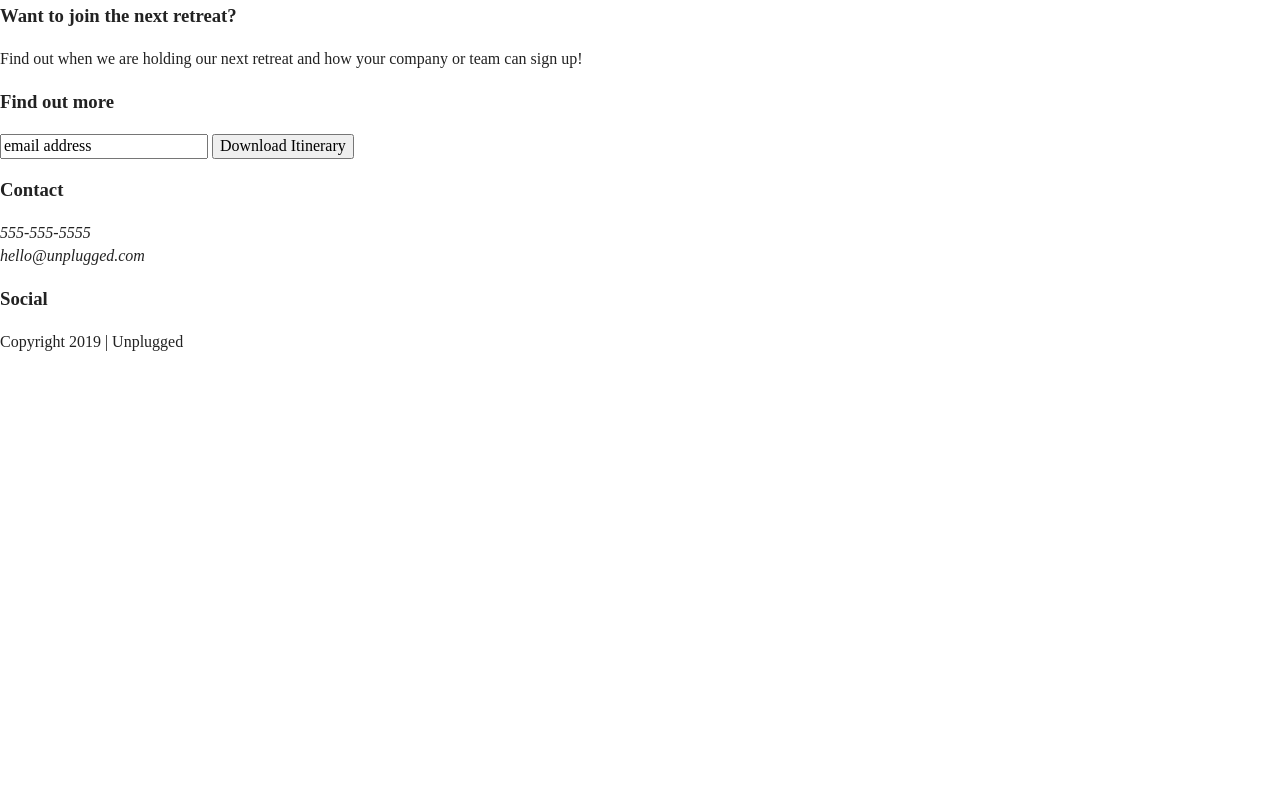
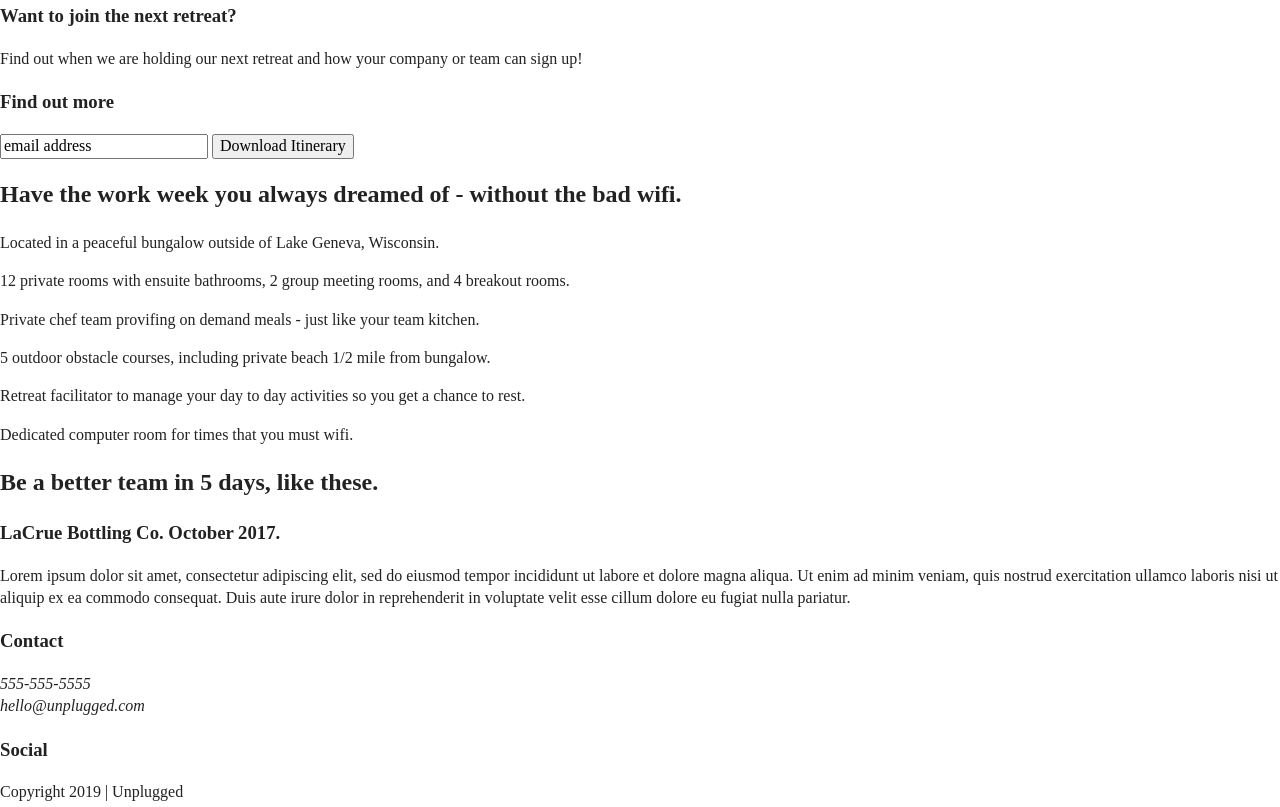
Before and after one commit to KatrinaDH/unplugged-retreat, a website: page index.html in a window 1280 px wide. Shown: the part 504-1311 px from the top of the page. Before the commit the page ends 873 px from the top, so only its background shows below. Drawn offline with Linux system fonts and the light colour scheme.

Commit message:
Added icon section and reviews

```diff
--- a/index.html
+++ b/index.html
@@ -39,7 +39,6 @@
   </header>
 
   <main>
-
     <section class="hero-area">
       <div class="content-wrapper">
         <h1>Retreat from the desk, return refreshed.</h1>
@@ -61,6 +60,60 @@
       </div>
      </div>
     </aside>
+
+    <section class="features">
+      <div class="content-wrapper">
+        <h2>Have the work week you always dreamed of - without the bad wifi.</h2>
+        <div class="features-items">
+          <article>
+             <p class="fontawesome-icon"></p>
+             <p class="features-item-description">Located in a peaceful bungalow outside
+             of Lake Geneva, Wisconsin.</p>
+          </article>
+          <article>
+             <p class="fontawesome-icon"></p>
+             <p class="features-item-description">12 private rooms with ensuite bathrooms,
+             2 group meeting rooms, and 4 breakout rooms.</p>
+          </article>
+          <article>
+             <p class="fontawesome-icon"></p>
+             <p class="features-item-description">Private chef team provifing on demand
+             meals - just like your team kitchen.</p>
+           </article>
+           <article>
+             <p class="fontawesome-icon"></p>
+             <p class="features-item-description">5 outdoor obstacle courses, including
+             private beach 1/2 mile from bungalow.</p>
+           </article>
+           <article>
+             <p class="fontawesome-icon"></p>
+             <p class="features-item-description">Retreat facilitator to manage your day
+             to day activities so you get a chance to rest.</p>
+           </article>
+           <article>
+             <p class="fontawesome-icon"></p>
+             <p class="features-item-description">Dedicated computer room for times that
+             you must wifi.</p>
+           </article>
+         </div>
+      </div>
+    </section>
+
+    <section class="reviews">
+      <div class="content-wrapper">
+        <h2>Be a better team in 5 days, like these.</h2>
+        <article>
+          <div>
+            <h3>LaCrue Bottling Co. October 2017.</h3>
+            <p>Lorem ipsum dolor sit amet, consectetur adipiscing elit, sed do eiusmod
+            tempor incididunt ut labore et dolore magna aliqua. Ut enim ad minim veniam,
+            quis nostrud exercitation ullamco laboris nisi ut aliquip ex ea commodo consequat.
+            Duis aute irure dolor in reprehenderit in voluptate velit esse cillum dolore eu
+            fugiat nulla pariatur.</p>
+          </div>
+        </article>
+      </div>
+    </section>
 
   </main>
 
```
